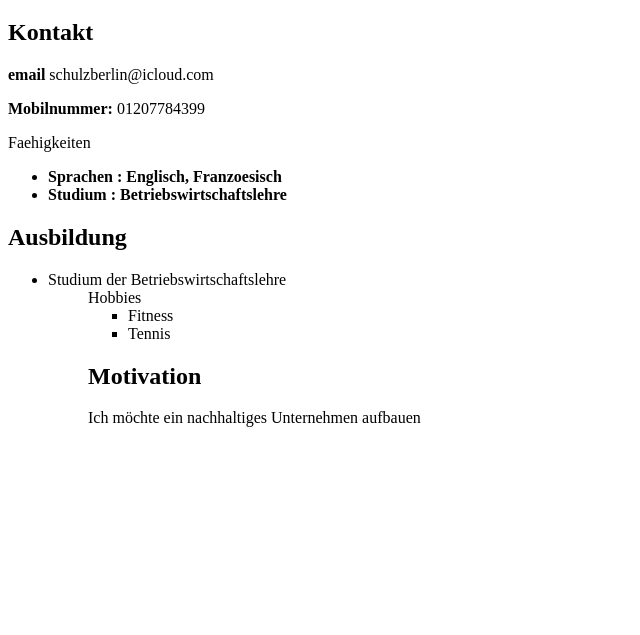
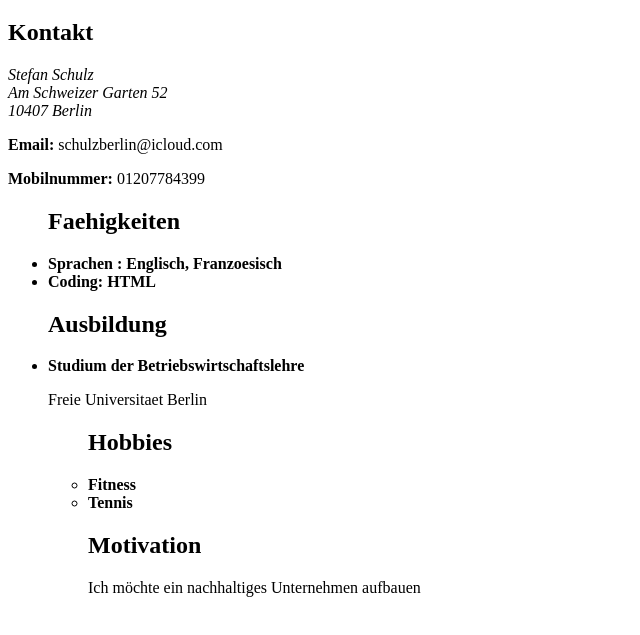
Before and after one commit to Schulz-CM001/second-steps-with-git, a plain HTML site: page index2.html in a window 1280 px wide. Shown: the part 61-696 px from the top of the page, without its empty margins (0-640 px from the left). Drawn offline with Linux system fonts and the light colour scheme.

Commit message:
second changes on index2.html

```diff
--- a/index2.html
+++ b/index2.html
@@ -12,27 +12,34 @@
 <body>
     <h1>Mein Lebenslauf</h1>
     <h2>Kontakt</h2>
-    <p><b>email</b> schulzberlin@icloud.com</p>
+    <address>
+        Stefan Schulz <br>
+        Am Schweizer Garten 52 <br>
+        10407 Berlin <br>
+    </address>
+    <p>
+    <p><b>Email:</b> schulzberlin@icloud.com</p>
     <p><b>Mobilnummer:</b> 01207784399</p>
-    <div>
-        <div class="Faehigkeiten" <h2>Faehigkeiten</h2>
-            <ul>
+    <ul>
+        <div>
+            <div class="Faehigkeiten">
+                <h2>Faehigkeiten</h2>
                 <li><b>Sprachen : Englisch, Franzoesisch</b></li>
-                <li><b>Studium : Betriebswirtschaftslehre</b></li>
+                <li><b>Coding: HTML</b></li>
 
                 <ul>
-        </div>
-    </div class="Ausbildung">
-    <h2>Ausbildung</h2>
-    <ul>
-        <li>Studium der Betriebswirtschaftslehre</li>
+            </div>
+        </div class="Ausbildung">
+        <h2>Ausbildung</h2>
+        <li><b>Studium der Betriebswirtschaftslehre</b></li>
+        <p>Freie Universitaet Berlin</p>
         <ul>
             </div>
-            <div class="Hobbies" <h2>Hobbies</h2>
+            <div class="Hobbies">
+                <h2>Hobbies</h2>
+                <li><b>Fitness</b></li>
+                <li><b>Tennis</b></li>
                 <ul>
-                    <li>Fitness</li>
-                    <li>Tennis</li>
-                    <ul>
             </div>
             <div class="Motivation">
                 <h2>Motivation</h2>
```
